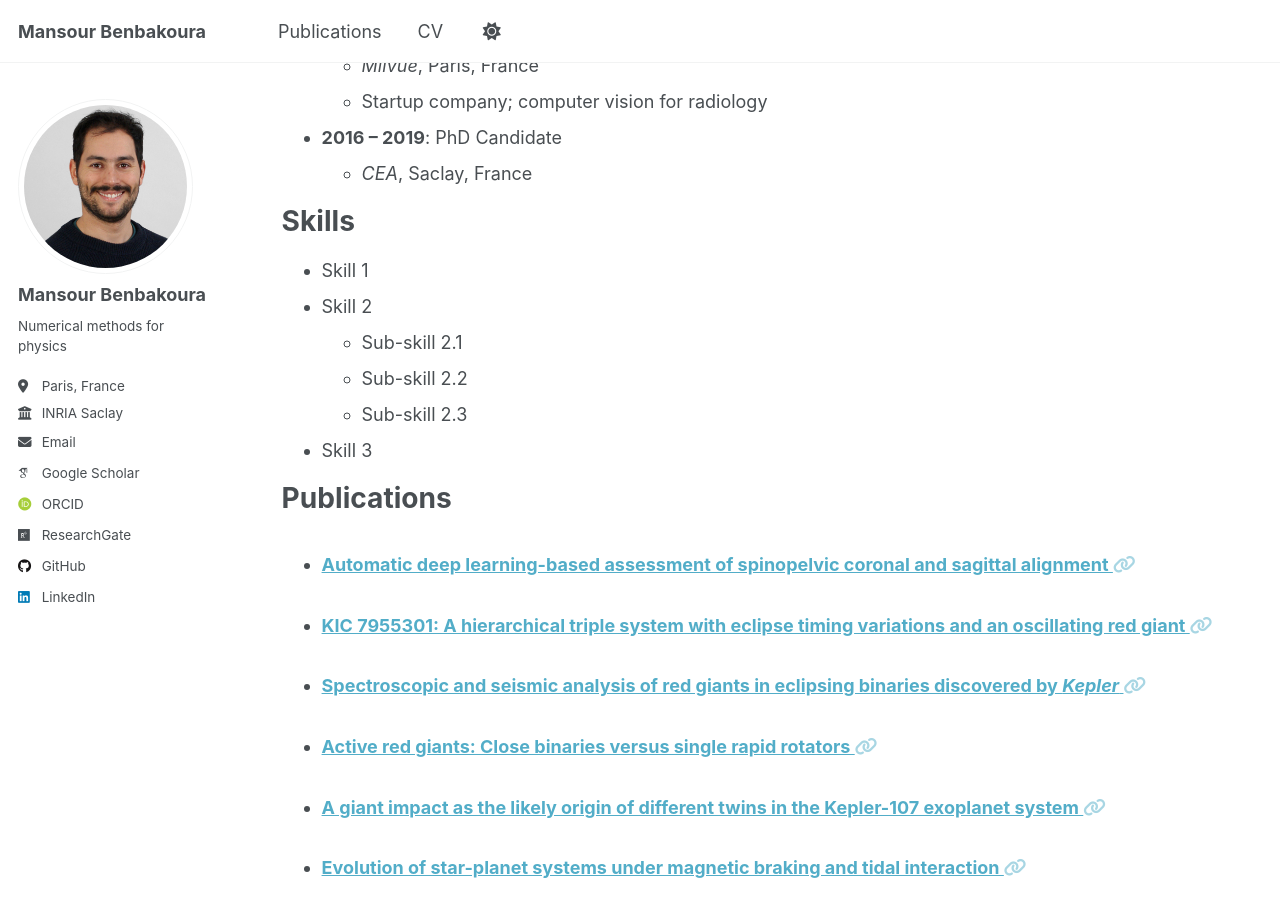
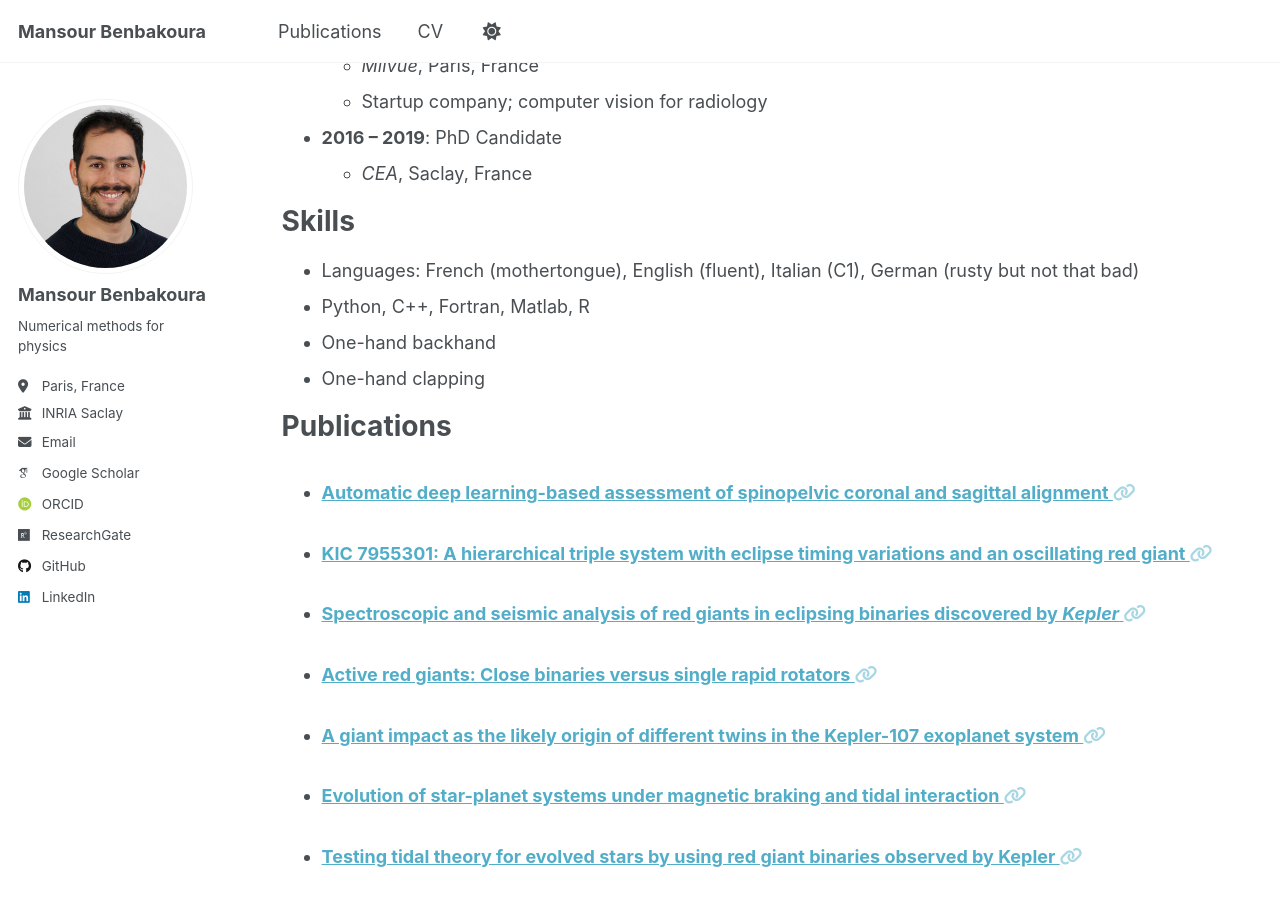
Before and after one commit to mansour-b/mansour-b.github.io, a Jekyll site: the page built from _pages/cv.md, in a window 1280 px wide and 900 px high, scrolled down 706 px. Built offline with Jekyll 4.4.1, drawn with Linux system fonts in a browser that asks for light colours; some web fonts are replaced; a script that is not in the unit is left out.

Commit message:
edit skills

```diff
--- a/_pages/cv.md
+++ b/_pages/cv.md
@@ -37,12 +37,10 @@ Work experience
 
 Skills
 ======
-* Skill 1
-* Skill 2
-  * Sub-skill 2.1
-  * Sub-skill 2.2
-  * Sub-skill 2.3
-* Skill 3
+* Languages: French (mothertongue), English (fluent), Italian (C1), German (rusty but not that bad)
+* Python, C++, Fortran, Matlab, R
+* One-hand backhand
+* One-hand clapping
 
 Publications
 ======
```
